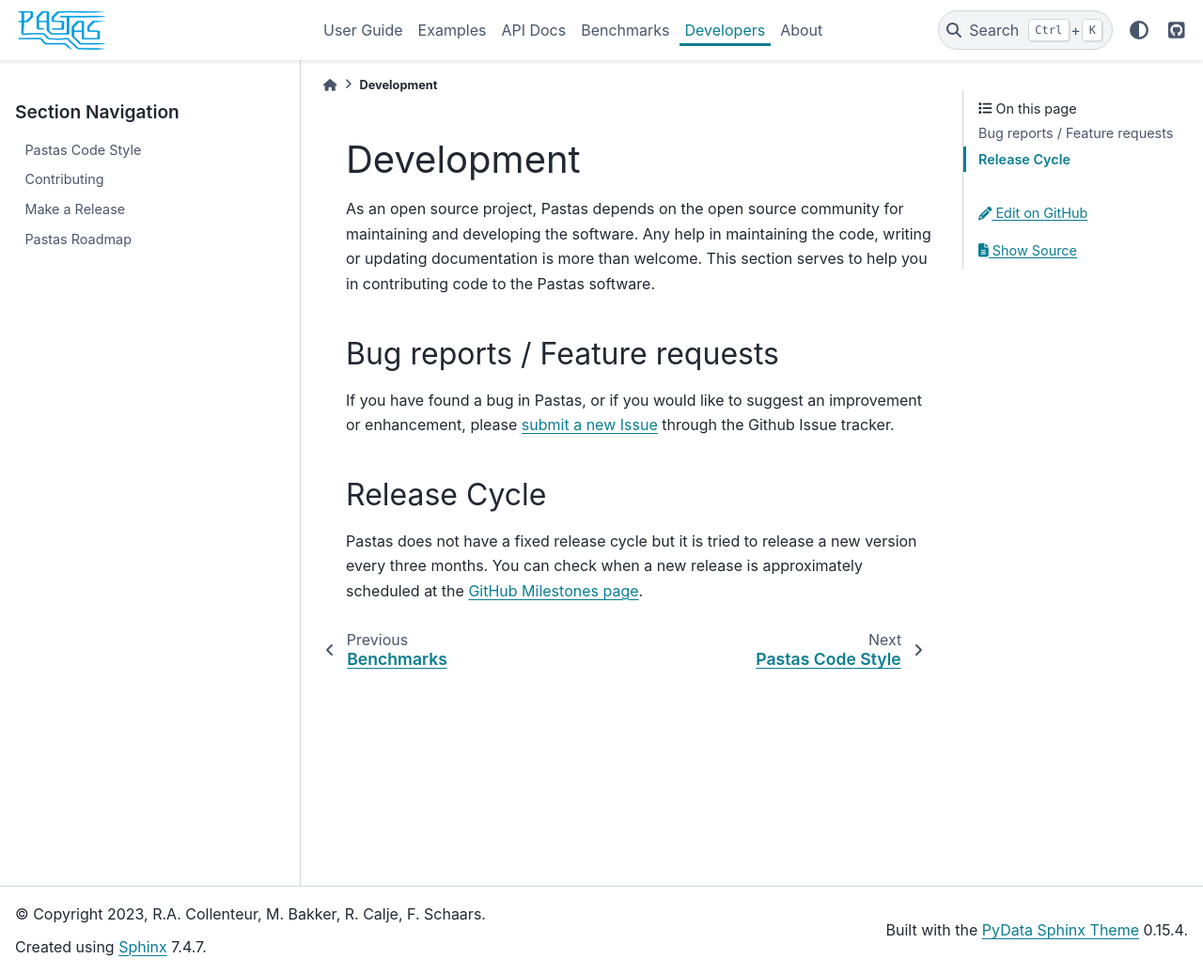
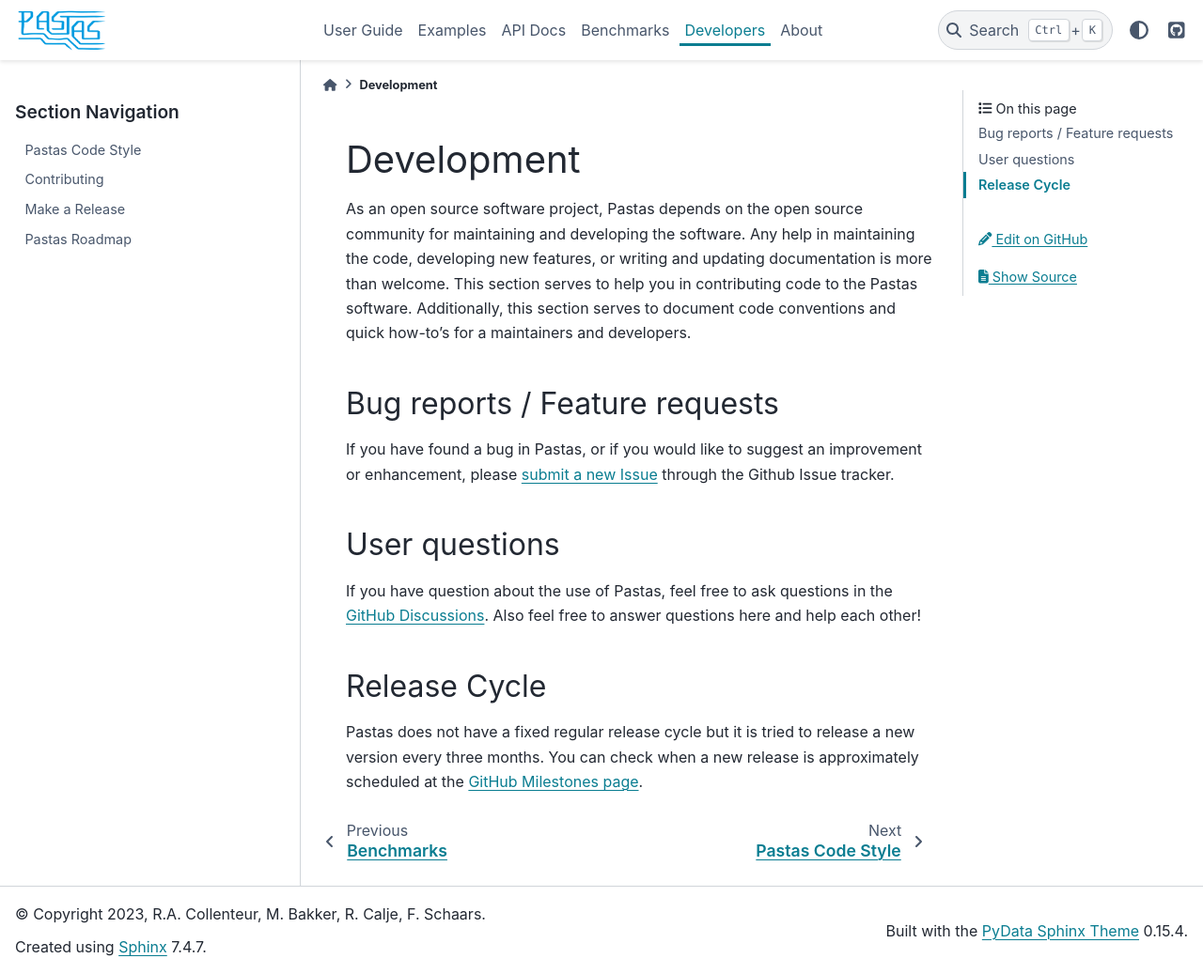
Before and after one commit to pastas/pastas, a Sphinx documentation site: the page built from doc/developers/index.rst, in a window 1280 px wide and 1037 px high. Shown: the whole window at 94% size. Built offline with Sphinx 7.4.7 and the PyData theme 0.15.4, drawn with Linux system fonts in a browser that asks for light colours.

Commit message:
Update developers section

```diff
--- a/doc/developers/index.rst
+++ b/doc/developers/index.rst
@@ -1,10 +1,10 @@
 Development
 ===========
-
-As an open source project, Pastas depends on the open source community for
-maintaining and developing the software. Any help in maintaining the code,
-writing or updating documentation is more than welcome. This section serves
-to help you in contributing code to the Pastas software.
+As an open source software project, Pastas depends on the open source community for
+maintaining and developing the software. Any help in maintaining the code, developing
+new features, or writing and updating documentation is more than welcome. This section
+serves to help you in contributing code to the Pastas software. Additionally, this section
+serves to document code conventions and quick how-to's for a maintainers and developers.
 
 .. toctree::
     :maxdepth: 1
@@ -15,13 +15,18 @@
 
 Bug reports / Feature requests
 ------------------------------
-If you have found a bug in Pastas, or if you would like to suggest
-an improvement or enhancement, please `submit a new Issue <https://github
-.com/pastas/pastas/issues>`_ through the Github Issue tracker.
+If you have found a bug in Pastas, or if you would like to suggest an improvement or
+enhancement, please `submit a new Issue <https://github.com/pastas/pastas/issues>`_
+through the Github Issue tracker.
+
+User questions
+--------------
+If you have question about the use of Pastas, feel free to ask questions in the
+`GitHub Discussions <https://github.com/pastas/pastas/discussions>`_. Also feel free to
+answer questions here and help each other!
 
 Release Cycle
 -------------
-Pastas does not have a fixed release cycle but it is tried to release a new
-version every three months. You can check when a new release is
-approximately scheduled at the `GitHub Milestones page <https://github
-.com/pastas/pastas/milestones>`_.
+Pastas does not have a fixed regular release cycle but it is tried to release a new
+version every three months. You can check when a new release is approximately scheduled at
+the `GitHub Milestones page <https://github.com/pastas/pastas/milestones>`_.
```
Also changed, not shown: doc/developers/code_style.rst (+29 -0 lines), doc/developers/contributing.rst (+9 -10 lines), doc/developers/new_release.rst (+8 -4 lines), doc/developers/automated_tests.png (deleted), doc/developers/checklist.png (deleted).
